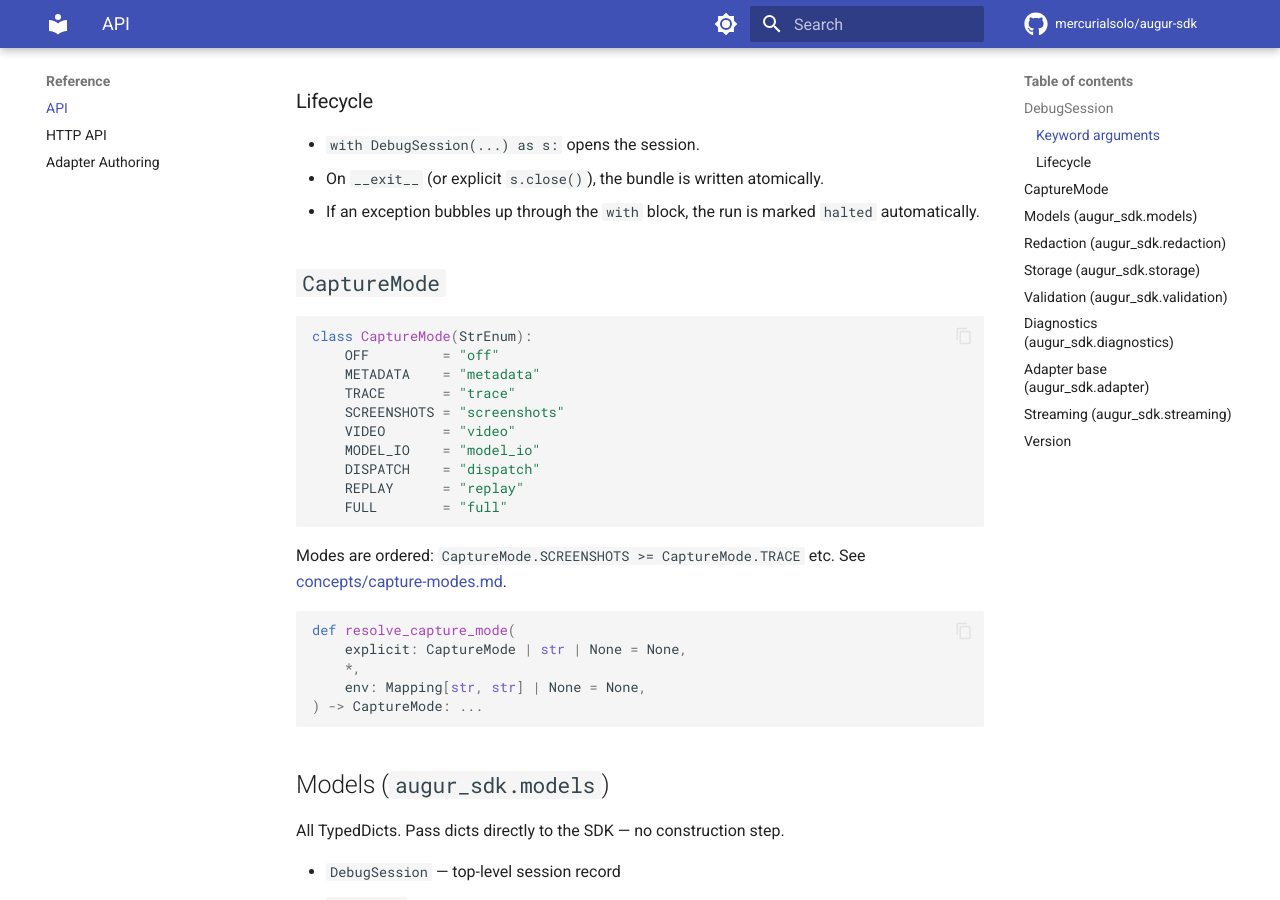
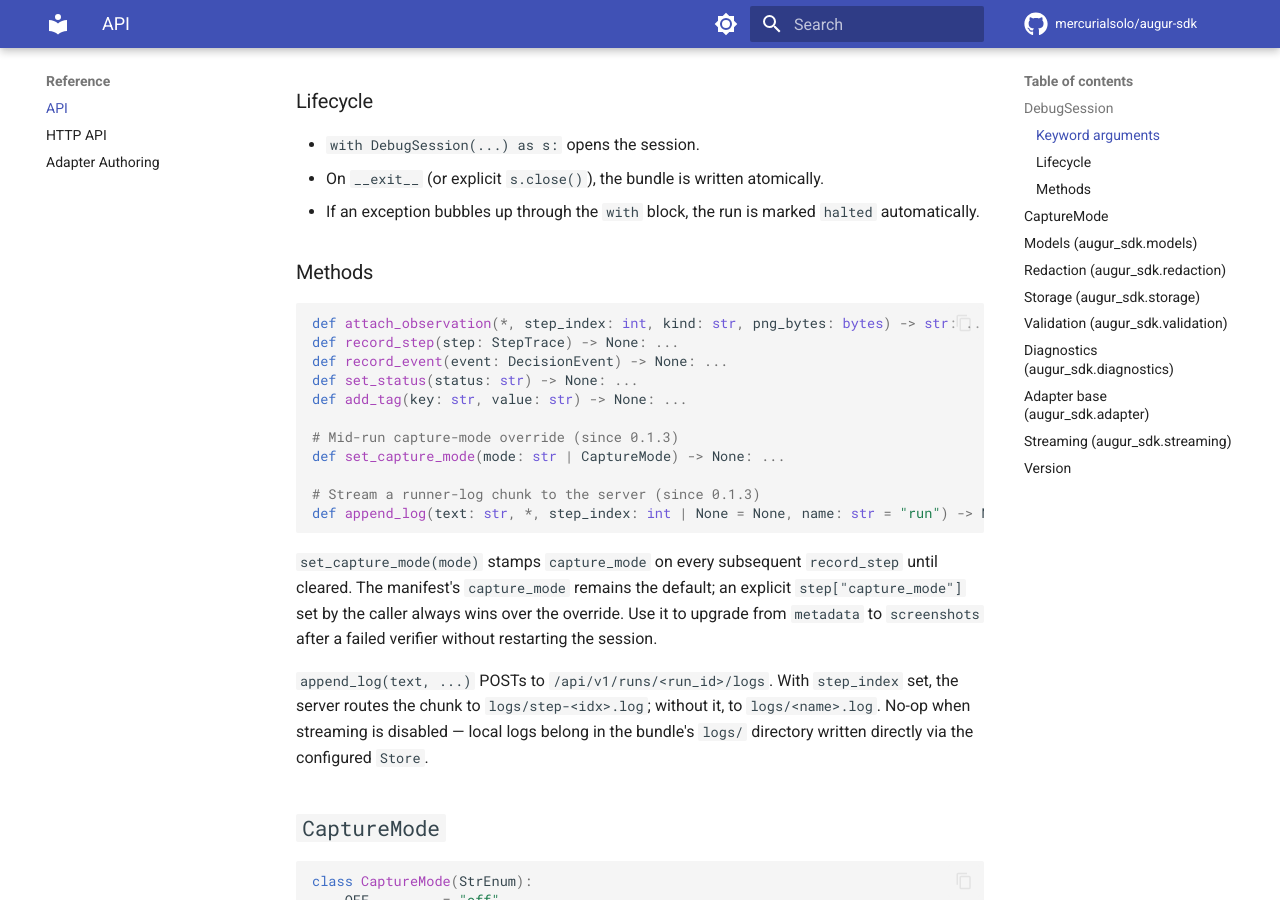
Before and after one commit to mercurialsolo/augur-sdk, an MkDocs documentation site: the page built from docs/reference/api.md, in a window 1280 px wide and 900 px high, scrolled down 1691 px. Built offline with MkDocs 1.6.1 and Material for MkDocs 9.7.7, drawn with Linux system fonts in a browser that asks for light colours; comment, search, counter and statistics services are not loaded.

Commit message:
v0.1.3 docs + tests for set_capture_mode and append_log
The producer-API commit (6d1cbaf) landed the methods but explicitly
deferred tests and docs. Catching both up before the tag:

Tests (6 new, all green; 25 total):
- test_set_capture_mode: unset doesn't stamp; setting persists across
  steps; accepts enum or string; caller-set step["capture_mode"] wins
  over the override.
- test_append_log: no-op when streaming disabled; otherwise POSTs JSON
  to /api/v1/runs/<id>/logs with correct routing (name vs step_index).

Docs:
- docs/reference/api.md — DebugSession Methods section now lists every
  public method including the two 0.1.3 additions, with the override-
  precedence rule for set_capture_mode and the streaming-only semantics
  for append_log.
- docs/reference/http-api.md — new /runs/{id}/logs row and curl
  example.
- docs/concepts/capture-modes.md — Mid-run upgrade section with the
  set_capture_mode pattern.
- docs/concepts/bundle-layout.md — logs/ tree now shows run.log,
  runner.log, step-0007.log; replaced dead mercurialsolo/augur
  upstream links with the local SPEC reference.
- SPEC.md — §3 public surface now lists DebugSession methods; new
  §4.11 (capture-mode override is per-step, not manifest-mutating) and
  §4.12 (append_log streaming-only); §7 SDK version bumped to 0.1.3.

Co-Authored-By: Claude Opus 4.7 (1M context) <noreply@anthropic.com>

````diff
--- a/docs/reference/api.md
+++ b/docs/reference/api.md
@@ -62,6 +62,34 @@ class DebugSession:
 - On `__exit__` (or explicit `s.close()`), the bundle is written atomically.
 - If an exception bubbles up through the `with` block, the run is marked
   `halted` automatically.
+
+### Methods
+
+```python
+def attach_observation(*, step_index: int, kind: str, png_bytes: bytes) -> str: ...
+def record_step(step: StepTrace) -> None: ...
+def record_event(event: DecisionEvent) -> None: ...
+def set_status(status: str) -> None: ...
+def add_tag(key: str, value: str) -> None: ...
+
+# Mid-run capture-mode override (since 0.1.3)
+def set_capture_mode(mode: str | CaptureMode) -> None: ...
+
+# Stream a runner-log chunk to the server (since 0.1.3)
+def append_log(text: str, *, step_index: int | None = None, name: str = "run") -> None: ...
+```
+
+`set_capture_mode(mode)` stamps `capture_mode` on every subsequent
+`record_step` until cleared. The manifest's `capture_mode` remains the
+default; an explicit `step["capture_mode"]` set by the caller always
+wins over the override. Use it to upgrade from `metadata` to
+`screenshots` after a failed verifier without restarting the session.
+
+`append_log(text, ...)` POSTs to `/api/v1/runs/<run_id>/logs`. With
+`step_index` set, the server routes the chunk to `logs/step-<idx>.log`;
+without it, to `logs/<name>.log`. No-op when streaming is disabled —
+local logs belong in the bundle's `logs/` directory written directly
+via the configured `Store`.
 
 ## `CaptureMode`
 
````
Also changed, not shown: SPEC.md (+26 -1 lines), docs/concepts/bundle-layout.md (+8 -7 lines), docs/concepts/capture-modes.md (+21 -0 lines), docs/reference/http-api.md (+7 -0 lines), 3 other files.
